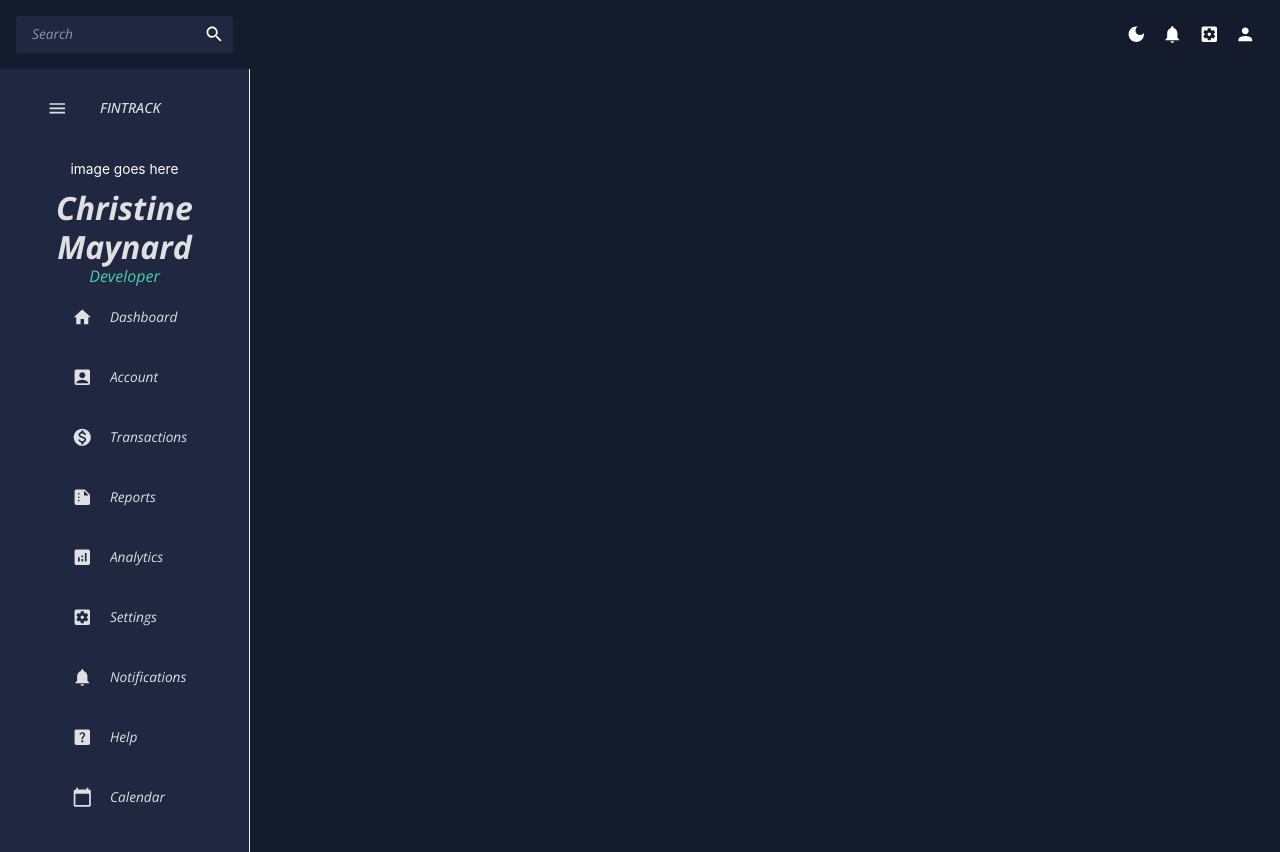
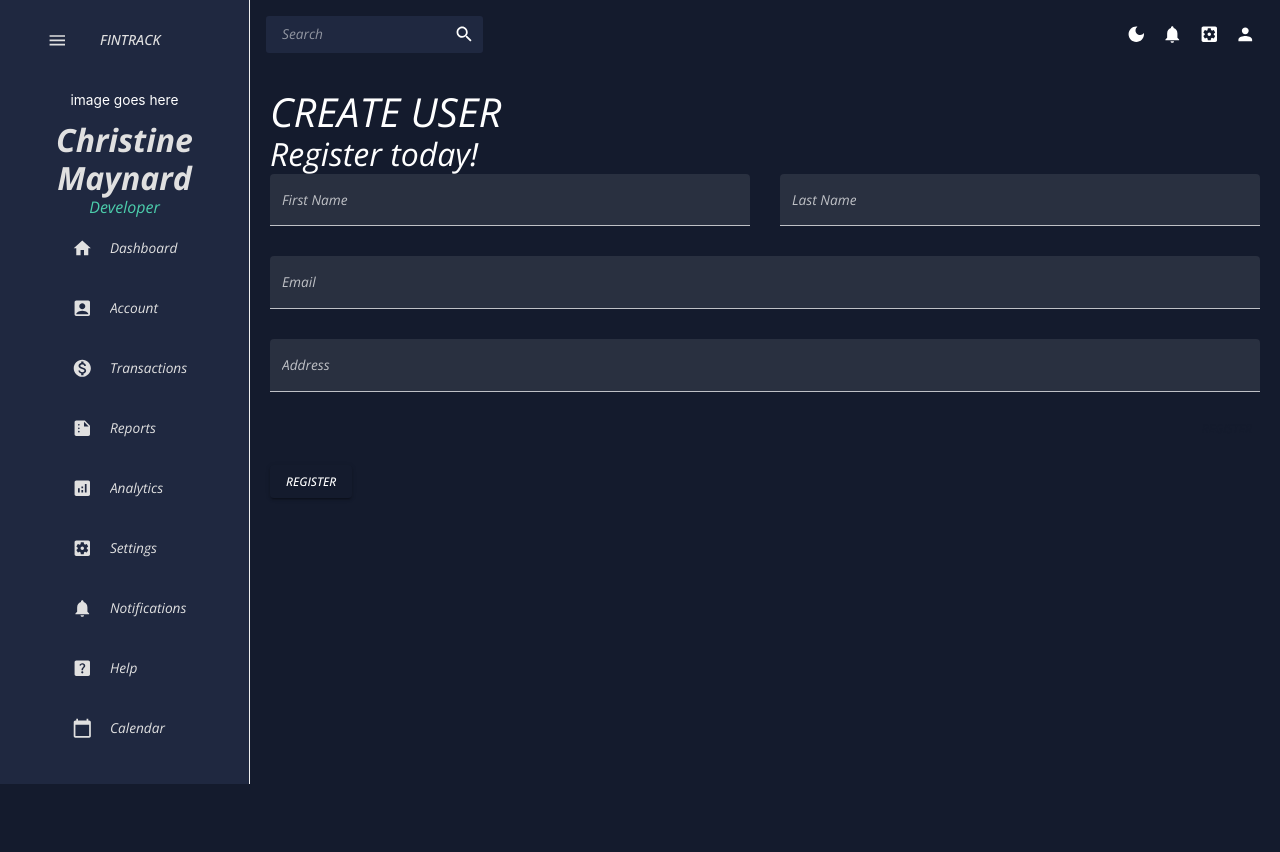
Before and after one commit to phase5lhcm/Fintracker, a React (Create React App) app: page /register in a window 1280 px wide. After the commit the page ends 800 px from the top, so only its background shows below. Built offline with nearby package versions, Linux system fonts and the light colour scheme.

Commit message:
Add Register form

```diff
--- a/src/App.js
+++ b/src/App.js
@@ -5,27 +5,28 @@ import { CssBaseline, ThemeProvider } from "@mui/material";
 import Dashboard from "./pages/dashboard";
 import { BrowserRouter, Routes, Route } from "react-router-dom";
 import MySidebar from "./components/Sidebar";
+import Register from "./pages/Register";
 
 function App() {
   const [theme, colorMode] = useMode();
   return (
-    <BrowserRouter>
-      <ColorModeContext.Provider value={colorMode}>
-        <ThemeProvider theme={theme}>
+    <ColorModeContext.Provider value={colorMode}>
+      <ThemeProvider theme={theme}>
+        <BrowserRouter>
           <CssBaseline />
           <div className="app">
+            <MySidebar />
             <main className="content">
               <Topbar />
-              {/* <Login /> */}
-              <MySidebar />
-              {/* <Routes>
-              <Route path="/" element={<DashBoard />} />
-            </Routes> */}
+              <Routes>
+                <Route path="/" element={<Dashboard />} />
+                <Route path="/register" element={<Register />} />
+              </Routes>
             </main>
           </div>
-        </ThemeProvider>
-      </ColorModeContext.Provider>
-    </BrowserRouter>
+        </BrowserRouter>
+      </ThemeProvider>
+    </ColorModeContext.Provider>
   );
 }
 
--- a/src/components/Header.jsx
+++ b/src/components/Header.jsx
@@ -1,21 +1,17 @@
-import React from "react";
+import React, { useContext } from "react";
 import { Typography, Box, useTheme } from "@mui/material";
 import { tokens } from "../theme";
+import { ColorModeContext } from "../theme";
 
 const Header = ({ title, subTitle }) => {
   const theme = useTheme();
-  const colors = tokens(theme.colors.mode);
+  const colors = useContext(ColorModeContext);
   return (
     <Box>
-      <Typography
-        variant="h2"
-        color={colors.grey[100]}
-        fontWeight="bold"
-        sx={{ mb: "5px" }}
-      >
+      <Typography variant="h1" component="div">
         {title}
       </Typography>
-      <Typography variant="h5" color={colors.green[400]}>
+      <Typography variant="h2" component="div">
         {subTitle}
       </Typography>
     </Box>
--- /dev/null
+++ b/src/pages/Register.jsx
@@ -0,0 +1,126 @@
+import { Box, Button, TextField } from "@mui/material";
+import { Formik } from "formik";
+import * as yup from "yup";
+import useMediaQuery from "@mui/material/useMediaQuery";
+import Header from "../components/Header";
+
+const Register = () => {
+  const initialValues = {
+    firstName: "",
+    lastName: "",
+    email: "",
+    address: "",
+  };
+
+  const phoneRegexExp = /^\d-\d{3}-\d{4}$/;
+
+  const userValidationSchema = yup.object().shape({
+    firstName: yup
+      .string()
+      .matches(phoneRegexExp, "Please use a valid phone number")
+      .required("*"),
+    lastName: yup.string().required("*"),
+    email: yup.string().email("Invalid email").required("*"),
+    address: yup.string().required("*"),
+  });
+
+  const isNonMobile = useMediaQuery("(min-width:600px)");
+
+  const handleFormSubmit = (values) => {
+    console.log(values);
+  };
+
+  return (
+    <Box m="20px">
+      <Header title="CREATE USER" subTitle="Register today!" />
+      <Formik
+        onSubmit={handleFormSubmit}
+        initialValues={initialValues}
+        validationSchema={userValidationSchema}
+      >
+        {({
+          values,
+          errors,
+          touched,
+          handleBlur,
+          handleChange,
+          handleSubmit,
+        }) => (
+          <form onSubmit={handleSubmit}>
+            <Box
+              display="grid"
+              gap="30px"
+              gridTemplateColumns="repeat(4, minmax(0, 1fr))"
+              sx={{
+                "& > div": { gridColumn: isNonMobile ? undefined : "span 4" },
+              }}
+            >
+              <TextField
+                fullWidth
+                variant="filled"
+                type="text"
+                label="First Name"
+                onBlur={handleBlur}
+                onChange={handleChange}
+                value={values.firstName}
+                name="firstName"
+                error={!!touched.firstName && !!errors.firstName}
+                helperText={touched.firstName && errors.firstName}
+                sx={{ gridColumn: "span 2" }}
+              />
+              <TextField
+                fullWidth
+                variant="filled"
+                type="text"
+                label="Last Name"
+                onBlur={handleBlur}
+                onChange={handleChange}
+                value={values.lastName}
+                name="lastName"
+                error={!!touched.lastName && !!errors.lastName}
+                helperText={touched.lastName && errors.lastName}
+                sx={{ gridColumn: "span 2" }}
+              />
+              <TextField
+                fullWidth
+                variant="filled"
+                type="text"
+                label="Email"
+                onBlur={handleBlur}
+                onChange={handleChange}
+                value={values.email}
+                name="email"
+                error={!!touched.email && !!errors.email}
+                helperText={touched.email && errors.email}
+                sx={{ gridColumn: "span 4" }}
+              />
+              <TextField
+                fullWidth
+                variant="filled"
+                type="text"
+                label="Address"
+                onBlur={handleBlur}
+                onChange={handleChange}
+                value={values.address}
+                name="address"
+                error={!!touched.address && !!errors.address}
+                helperText={touched.address && errors.address}
+                sx={{ gridColumn: "span 4" }}
+              />
+            </Box>
+            <Box display="flex" justifyContent="end" mt="20px">
+              <Button>Register</Button>
+            </Box>
+            <Box mt="20px">
+              <Button type="submit" color="primary" variant="contained">
+                Register
+              </Button>
+            </Box>
+          </form>
+        )}
+      </Formik>
+    </Box>
+  );
+};
+
+export default Register;
```
